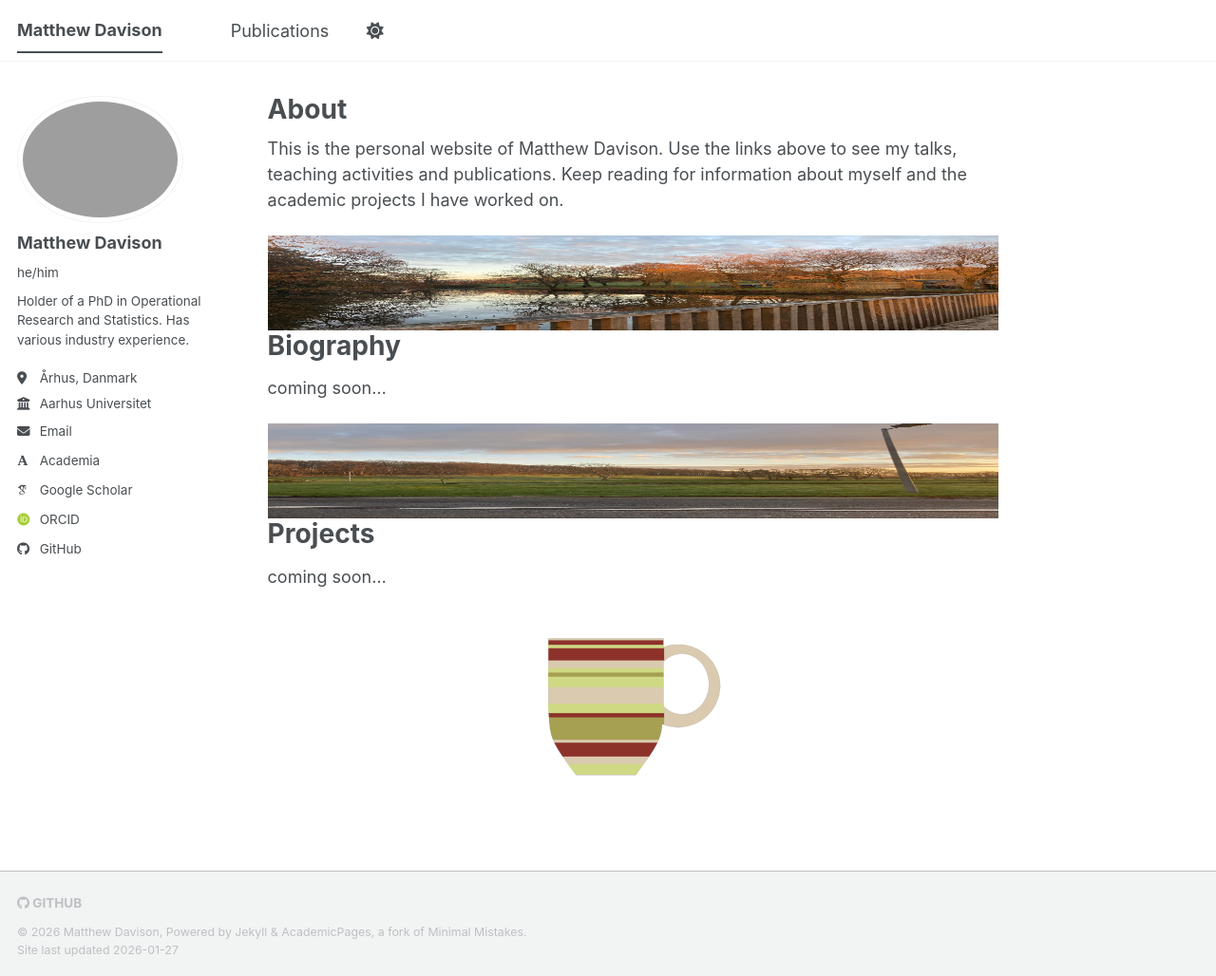
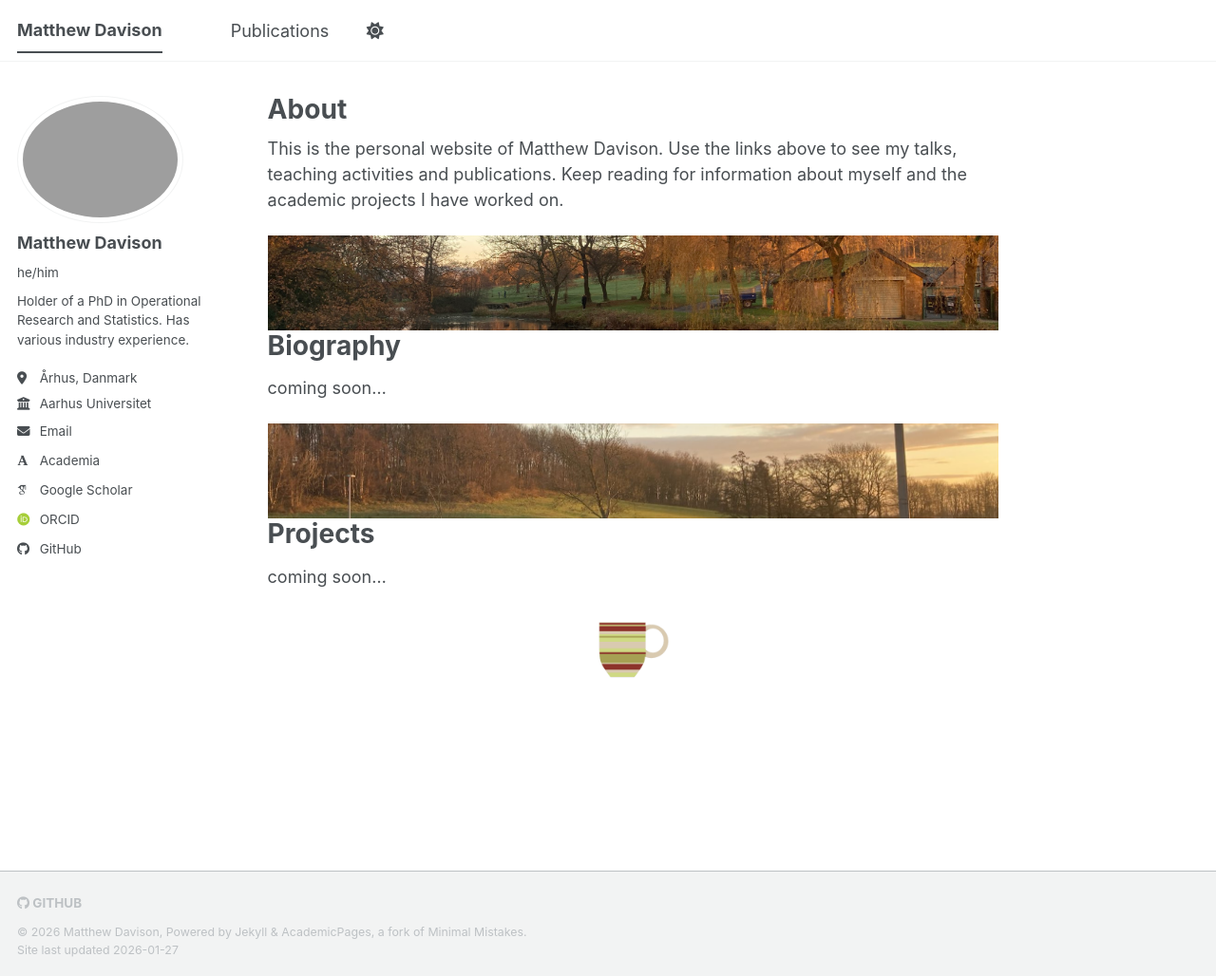
Before and after one commit to Mattmandav/mattmandav.github.io, a Jekyll site: the page built from _pages/about.md, in a window 1280 px wide and 1028 px high. Shown: the whole window at 95% size. Built offline with Jekyll 4.4.1, drawn with Linux system fonts in a browser that asks for light colours; some web fonts are replaced; a script bundle is joined from its source files by our own code; library files that are not in the unit come from our copies.

Commit message:
Adding images to home page

```diff
--- a/_pages/about.md
+++ b/_pages/about.md
@@ -10,7 +10,7 @@ redirect_from:
 This is the personal website of Matthew Davison. Use the links above to see my talks, teaching activities and publications. Keep reading for information about myself and the academic projects I have worked on.
 
 <div style="text-align: center;">
-  <img src="../images/IMG_top.jpeg" style="width: 100%; height: 100px;">
+  <img src="../images/IMG_top.jpeg" style="width: 100%; height: 100px; object-fit: cover;">
 </div>
 
 Biography
@@ -19,7 +19,7 @@ Biography
 coming soon...
 
 <div style="text-align: center;">
-  <img src="../images/IMG_bottom.jpeg" style="width: 100%; height: 100px;">
+  <img src="../images/IMG_bottom.jpeg" style="width: 100%; height: 100px; object-fit: cover;">
 </div>
 
 Projects
@@ -28,5 +28,5 @@ Projects
 coming soon...
 
 <div style="text-align: center;">
-  <img src="../images/favicon-192x192.png" style="width: 192px; height: 192px;">
+  <img src="../images/favicon-192x192.png" style="width: 10%; height: 10%;">
 </div>
```
